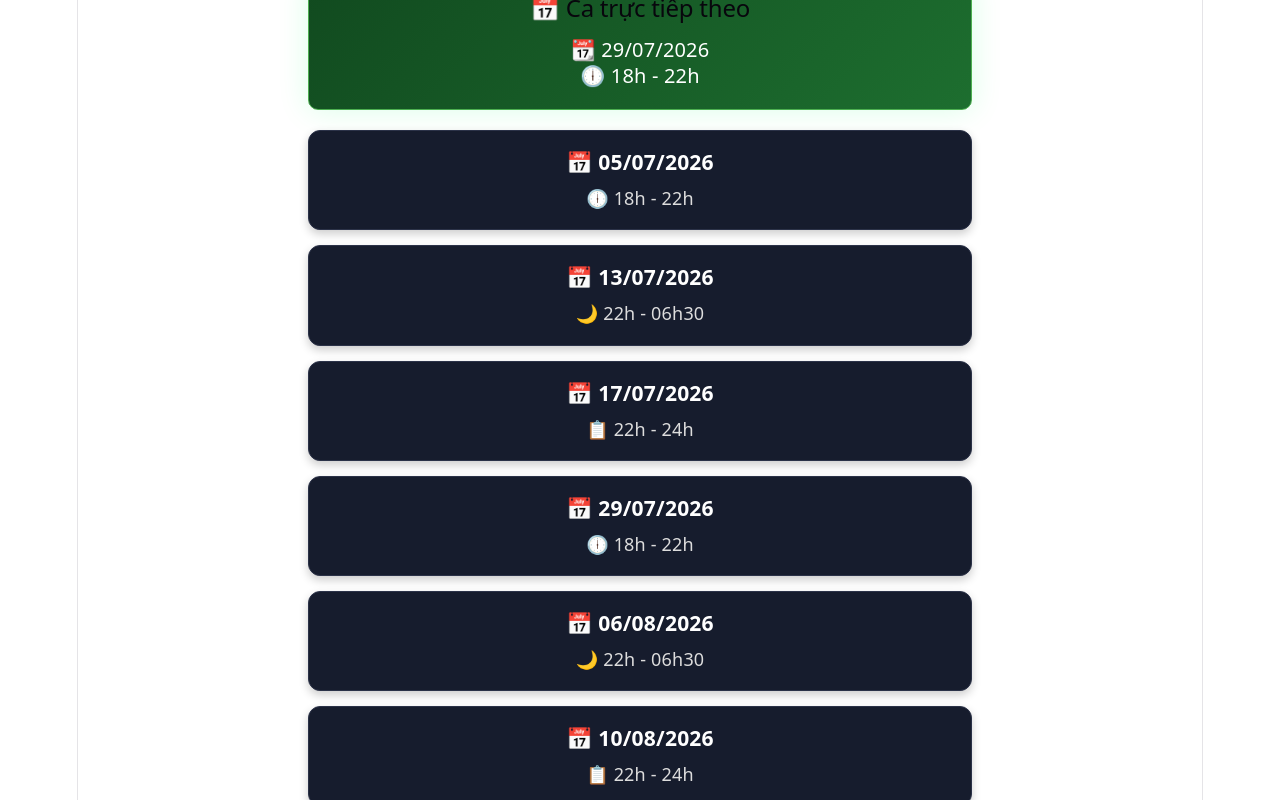
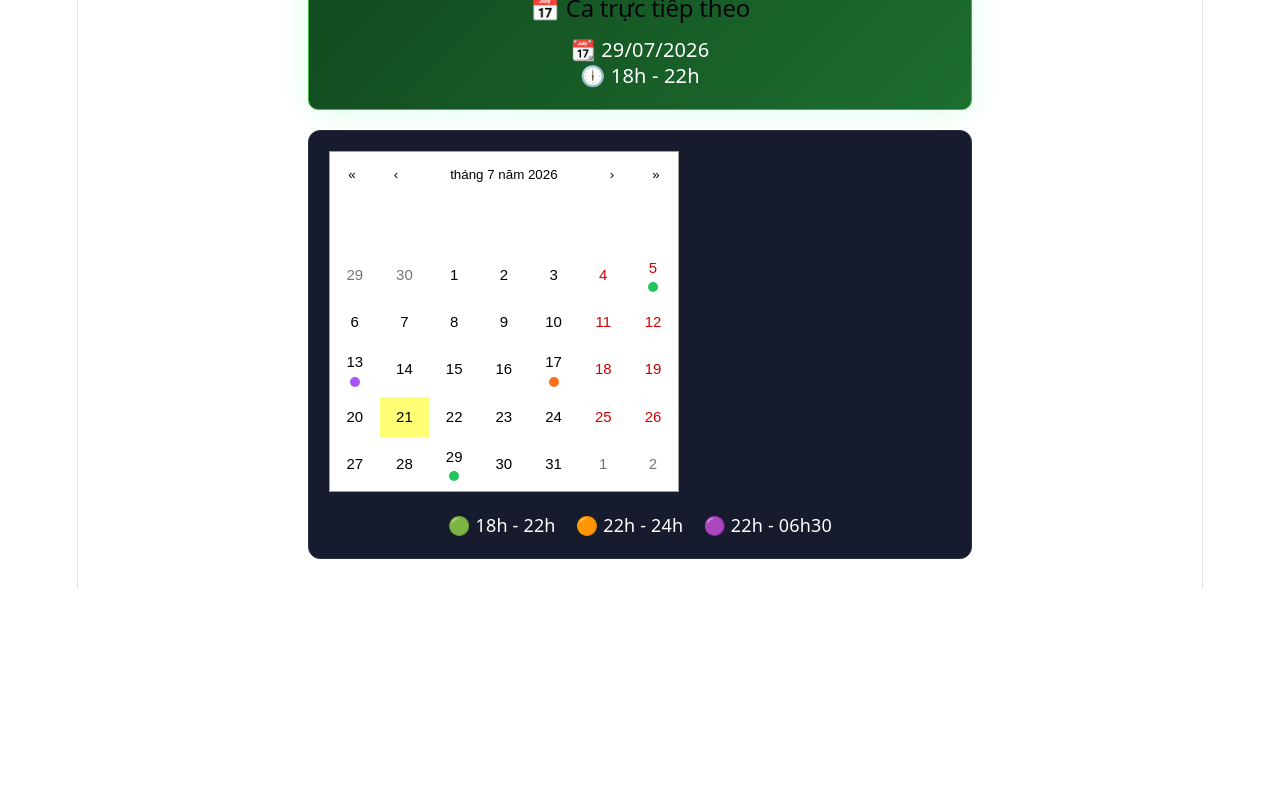
Before and after one commit to kudo-shinichi21/dqtv-schedule, a React (Vite) app: page / in a window 1280 px wide. Shown: the part 540-1340 px from the top of the page. After the commit the page ends 1129 px from the top, so only its background shows below. Built offline with nearby package versions, Linux system fonts and the light colour scheme.

Commit message:
calendar ui

```diff
--- a/package.json
+++ b/package.json
@@ -12,6 +12,7 @@
   "dependencies": {
     "dayjs": "^1.11.21",
     "react": "^19.2.7",
+    "react-calendar": "^6.0.1",
     "react-dom": "^19.2.7"
   },
   "devDependencies": {
--- a/src/App.css
+++ b/src/App.css
@@ -24,3 +24,65 @@ body {
   pointer-events: none;
   z-index: 0;
 }
+
+.react-calendar {
+  width: 100%;
+  background: #161c2d;
+  border: none;
+  color: white;
+}
+
+.react-calendar__tile {
+  color: white;
+  height: 70px;
+}
+
+.react-calendar__navigation button {
+  color: white;
+  font-size: 16px;
+}
+
+.react-calendar__month-view__weekdays {
+  color: #aaa;
+}
+
+.react-calendar__tile--active {
+  background: #2563eb !important;
+}
+
+.react-calendar__tile:hover {
+  background: #24304d;
+}
+
+.react-calendar {
+  width: 100%;
+  background: transparent;
+  border: none;
+  color: white;
+}
+
+.react-calendar__tile {
+  color: white;
+  height: 80px;
+}
+
+.react-calendar__navigation button {
+  color: white;
+  font-size: 18px;
+}
+
+.react-calendar__month-view__weekdays {
+  color: #aaa;
+}
+
+.react-calendar__tile--active {
+  background: #2563eb !important;
+}
+
+.react-calendar__tile:hover {
+  background: #24304d !important;
+}
+
+.react-calendar__month-view__days__day--weekend {
+  color: #ffb4b4;
+}
--- a/src/App.jsx
+++ b/src/App.jsx
@@ -1,5 +1,7 @@
 import { useState } from "react";
 import dayjs from "dayjs";
+import Calendar from "react-calendar";
+import "react-calendar/dist/Calendar.css";
 
 const members = [
   "Tuấn Khôi",
@@ -183,6 +185,11 @@ const todayString = dayjs().format("DD/MM/YYYY");
 
 const todaySchedule = masterSchedule.find(
   (item) => item.date === todayString
+);
+
+const personScheduleDates =
+  personSchedule.map(
+    (item) => item.date
   );
 
 console.log("Today:", dayjs().format());
@@ -372,46 +379,84 @@ console.log("Next shift:", nextShift);
 
           <div
             style={{
-              display: "grid",
-              gap: "15px",
+              background: "#161c2d",
+              borderRadius: "12px",
+              padding: "20px",
+              border: "1px solid #2b3248",
             }}
           >
-            {personSchedule.map((item, index) => (
+            <Calendar
+              locale="vi-VN"
+              tileContent={({ date }) => {
+                const formatted =
+                  dayjs(date).format(
+                    "DD/MM/YYYY"
+                  );
+
+                const shift =
+                  personSchedule.find(
+                    (item) =>
+                      item.date ===
+                      formatted
+                  );
+
+                if (!shift) {
+                  return null;
+                }
+
+                let color = "#22c55e";
+
+                if (
+                  shift.shift ===
+                  "22h - 24h"
+                ) {
+                  color = "#f97316";
+                }
+
+                if (
+                  shift.shift ===
+                  "22h - 06h30"
+                ) {
+                  color = "#a855f7";
+                }
+
+                return (
                   <div
-                key={index}
                     style={{
-                  background: "#161c2d",
-                  border: "1px solid #2b3248",
-                  borderRadius: "12px",
-                  padding: "18px",
-                  boxShadow:
-                    "0 4px 10px rgba(0,0,0,0.2)",
+                      width: "10px",
+                      height: "10px",
+                      borderRadius: "50%",
+                      background: color,
+                      margin:
+                        "4px auto 0",
                     }}
-              >
-                <h3
-                  style={{
-                    margin: 0,
-                    marginBottom: "10px",
+                  />
+                );
               }}
-                >
-                  📅 {item.date}
-                </h3>
+            />
 
             <div
               style={{
-                    fontSize: "18px",
-                    color: "#ddd",
+                marginTop: "20px",
+                display: "flex",
+                justifyContent:
+                  "center",
+                gap: "20px",
+                flexWrap: "wrap",
               }}
             >
-                  {item.shift === "18h - 22h"
-                    ? "🕕"
-                    : item.shift === "22h - 24h"
-                    ? "📋"
-                    : "🌙"}{" "}
-                  {item.shift}
+              <div>
+                🟢 18h - 22h
+              </div>
+
+              <div>
+                🟠 22h - 24h
+              </div>
+
+              <div>
+                🟣 22h - 06h30
               </div>
             </div>
-            ))}
           </div>
         </>
       )}
```
Also changed, not shown: 1 other file (tests, documents, lock files or other folders). Lines whose indentation alone changed are shown as unchanged.
